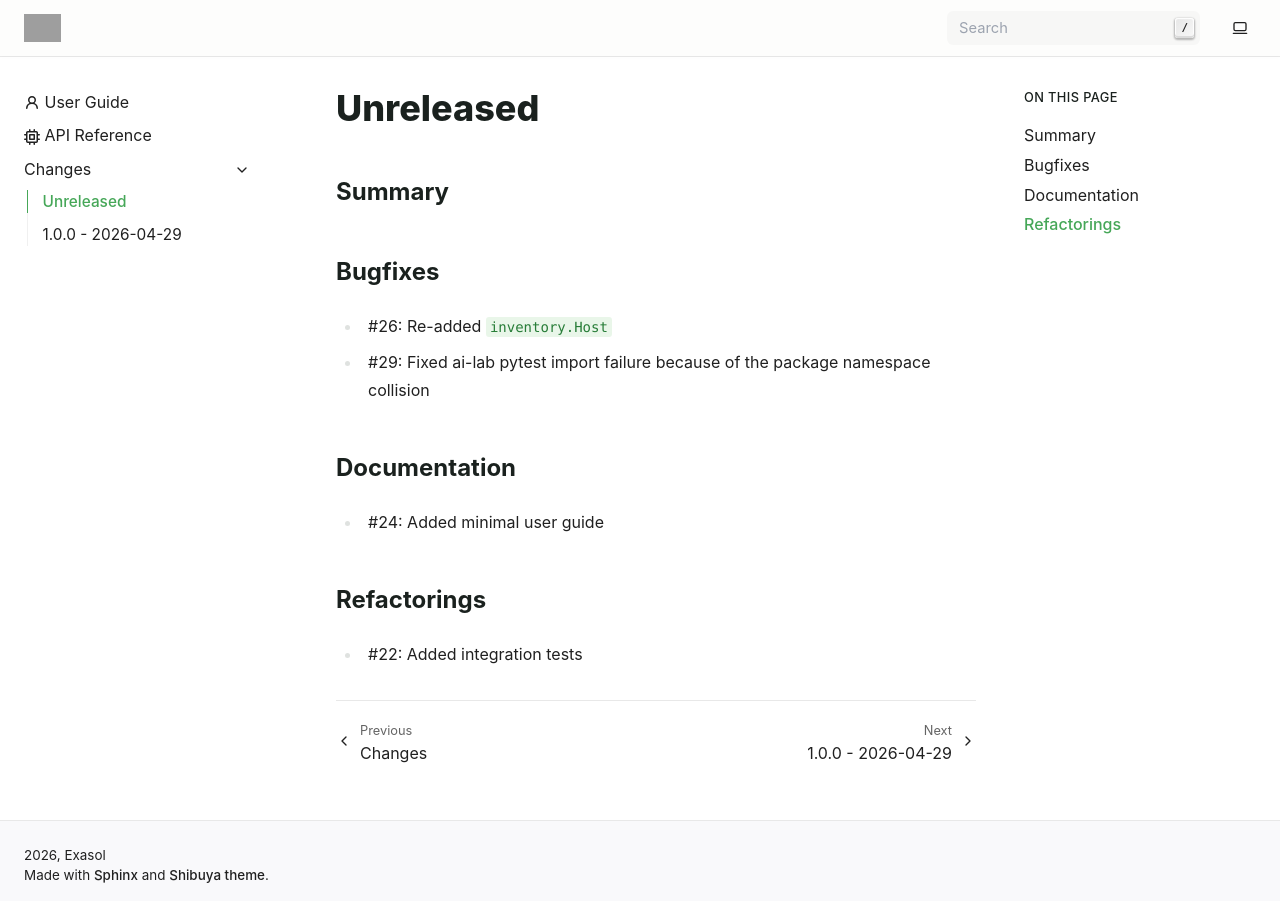
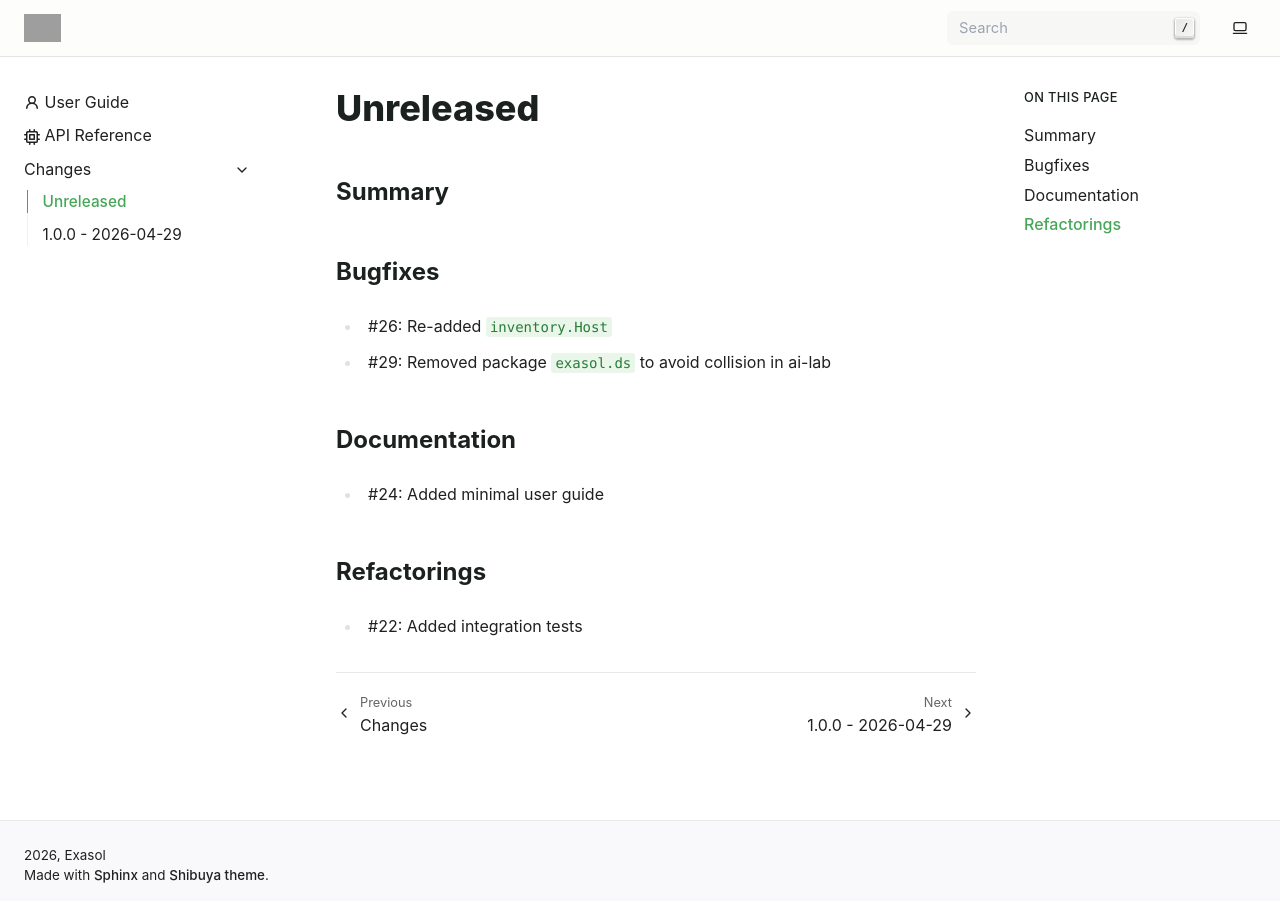
Before and after one commit to exasol/ansible-runner-wrapper, a Sphinx documentation site: the page built from doc/changes/unreleased.md, in a window 1280 px wide. Built offline with Sphinx 7.4.7, drawn with Linux system fonts in a browser that asks for light colours; pages that are not in the unit, such as notebooks, are missing from menus; grey boxes are pictures that could not be loaded.

Commit message:
- added new unit test to test_ansible.py to make sure that removed importlib-metadata library is not used by repository.py - renamed github issue

```diff
--- a/doc/changes/unreleased.md
+++ b/doc/changes/unreleased.md
@@ -5,7 +5,7 @@
 ## Bugfixes
 
 * #26: Re-added `inventory.Host`
-* #29: Fixed ai-lab pytest import failure because of the package namespace collision
+* #29: Removed package `exasol.ds` to avoid collision in ai-lab
 
 ## Documentation
 
```
Also changed, not shown: 1 other file.
